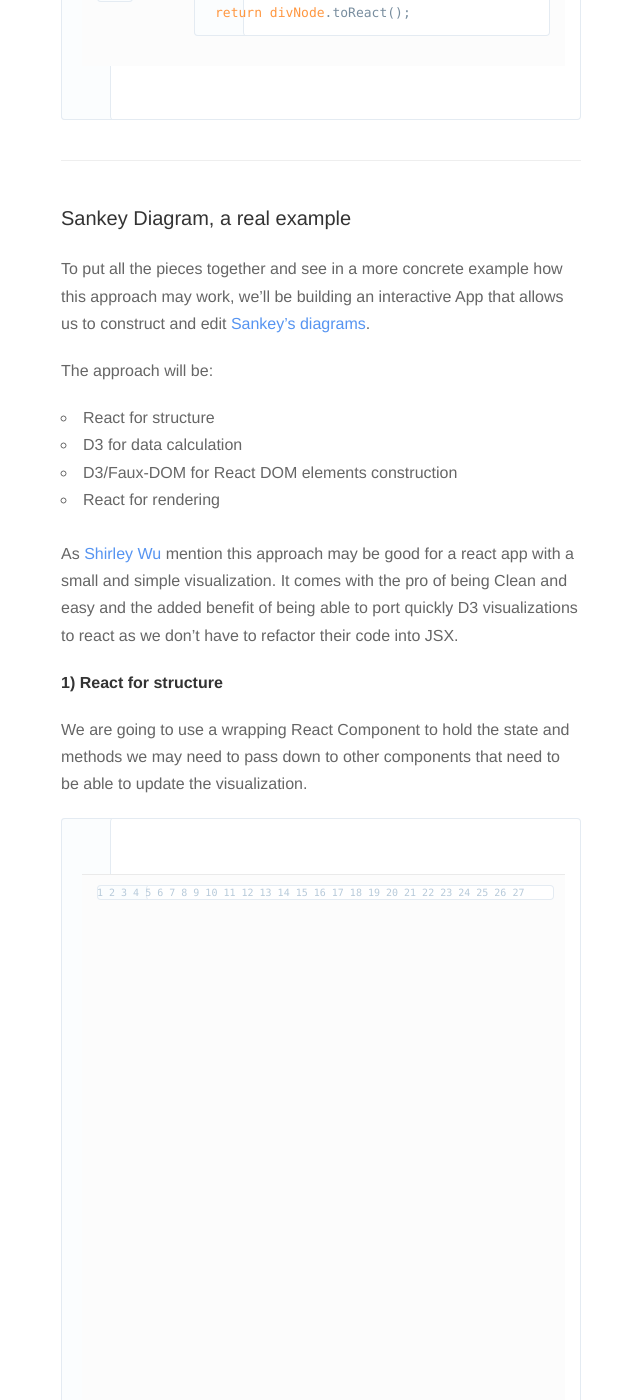
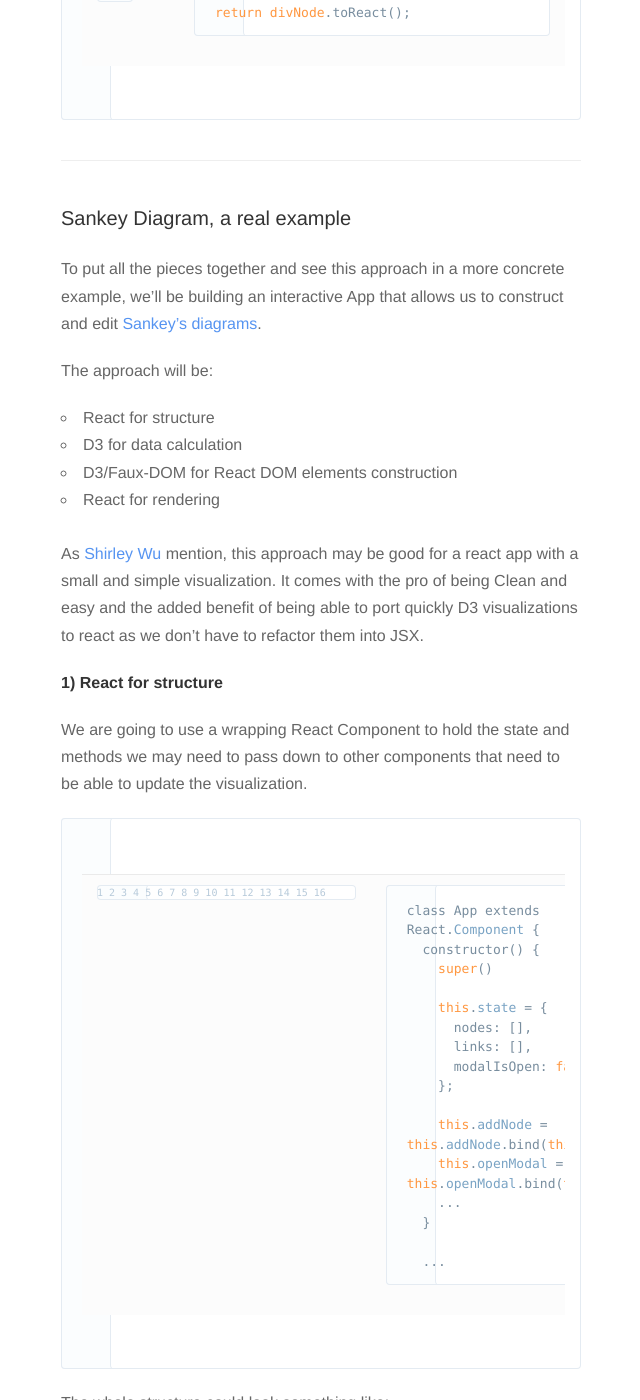
Before and after one commit to nickbalestra/nickbalestra.github.io, a Jekyll site: the page built from _posts/2015-12-8-sankey-d3-faux-DOM-react.md, in a window 1280 px wide and 1400 px high, scrolled down 3381 px. Shown: the whole window, without its empty margins (319-959 px from the left). Built offline with Jekyll 4.4.1, drawn with Linux system fonts in a browser that asks for light colours; nearby versions of some CDN libraries; Markdown is read by kramdown in place of the engine named in the settings; some of the changed text lies outside the part shown.

Commit message:
minor fixes

```diff
--- a/_posts/2015-12-8-sankey-d3-faux-DOM-react.md
+++ b/_posts/2015-12-8-sankey-d3-faux-DOM-react.md
@@ -71,7 +71,7 @@ return divNode.toReact();
 
 ### Sankey Diagram, a real example
 
-To put all the pieces together and see in a more concrete example how this approach may work, we'll be building an interactive App that allows us to construct and edit [Sankey's diagrams](http://bost.ocks.org/mike/sankey/).
+To put all the pieces together and see this approach in a more concrete example, we'll be building an interactive App that allows us to construct and edit [Sankey's diagrams](http://bost.ocks.org/mike/sankey/).
 
 The approach will be:
 
@@ -80,7 +80,7 @@ The approach will be:
 - D3/Faux-DOM for React DOM elements construction
 - React for rendering
 
-<br>As [Shirley Wu](https://twitter.com/shirleyxywu) mention this approach may be good for a react app with a small and simple visualization. It comes with the pro of being Clean and easy and the added benefit of being able to port quickly D3 visualizations to react as we don't have to refactor their code into JSX.
+<br>As [Shirley Wu](https://twitter.com/shirleyxywu) mention, this approach may be good for a react app with a small and simple visualization. It comes with the pro of being Clean and easy and the added benefit of being able to port quickly D3 visualizations to react as we don't have to refactor them into JSX.
 
 #### 1) React for structure
 
@@ -162,7 +150,7 @@ sankey.nodes(graph.nodes)
 
 #### D3/Faux-DOM for React DOM elements construction
 
-Now, as we saw earlier we can just rely on D3 + faux-DOM to build our REACT elements
+Now, as we saw earlier, we can just rely on D3 + faux-DOM to build our REACT elements
 
 
 {% highlight javascript linenos %}
@@ -217,14 +205,14 @@ node.append("text")
   .attr("text-anchor", "start");
 {% endhighlight %}
 
-One interesting thing is that we can register our eventListener directly within our D3 chain, i.e.:
+One interesting thing is that we can register our eventListener directly within the D3 chain, i.e.:
 {% highlight javascript linenos %}
   .on('click', this.props.openModal)
 {% endhighlight %}
 
 #### React for rendering
 
-We can now return our faux-dom element by converting back to a react element for React to render it
+We can now return our faux-dom element by converting back to a react element so that can safely render it
 
 {% highlight javascript linenos %}
 return svgNode.toReact();
```
Also changed, not shown: other parts of _posts/2015-12-8-sankey-d3-faux-DOM-react.md (+3 -15 lines).
